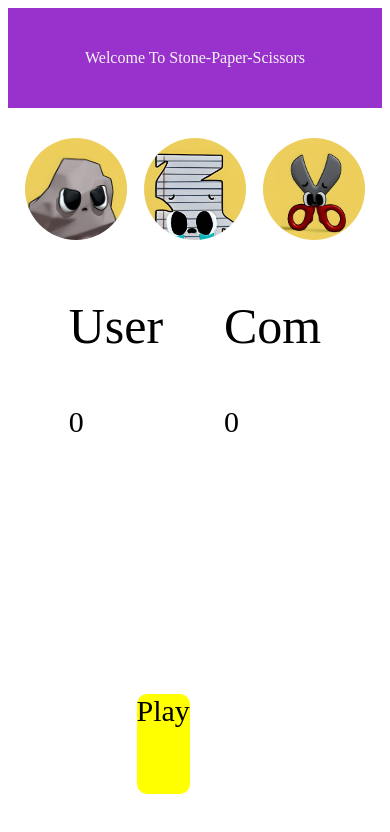
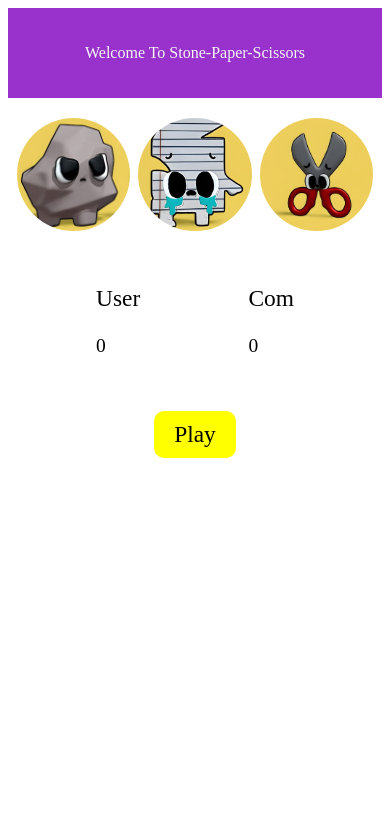
Before and after one commit to bhushansable/Stone-paper-Scissor-, a plain HTML site: page index.html in a window 390 px wide. Drawn offline with Linux system fonts and the light colour scheme.

Commit message:
Refactor CSS for improved layout and consistency in styling

```diff
--- a/style.css
+++ b/style.css
@@ -1,5 +1,6 @@
+/* HEADER */
 #header{
-    height: 100px;
+    padding: 20px 0;
     width: 100%;
     background-color: darkorchid;
     color: whitesmoke;
@@ -9,128 +10,96 @@
 }
 
 #title{
-    font-size: 2rem;
+    font-size: clamp(16px, 4vw, 32px);
 }
 
+
+/* MAIN AREA */
 #main{
-    height: 350px;
     width: 100%;
 }
 
 #choice{
-    height: 300px;
     width: 100%;
     display: flex;
-    justify-content:space-evenly;
+    justify-content: space-evenly;
+    padding: 20px 0;
+}
+
+
+/* GAME ELEMENT BUTTONS */
+.element{
+    width: 25vw;
+    height: 25vw;
+    max-width: 150px;
+    max-height: 150px;
+    background-size: cover;
+    background-position: center;
+    border-radius: 50%;
 }
 
 .border{
-    border: 1.5px solid transparent;
+    border: 2px solid transparent;
 }
 .border:hover{
      border: 4px solid black;
 }
 
-.element{
-    height: 200px;
-    width: 200px;
-    background-color: red;
-    position: relative;
-    top: 30px;
-    border-radius: 50%;
 
+/* IMAGES */
+#Stone{
+    background-image: url(Image/R.jpeg);
+}
+#Paper{
+    background-image: url(Image/p.jpeg);
+}
+#Scissors{
+    background-image: url(Image/S.jpeg);
 }
 
-#Stone{
-    background-image: url(Image/R.jpeg);
-    background-size: cover;
-}
 
-#Paper{
-    background-image: url(Image/p.jpeg);
-    background-size: cover;
-}
-
-#Scissors{
-    background-image: url(Image/S.jpeg);
-    background-size: cover;
-}
-
+/* SCOREBOARD */
 #scorebord{
-    height: 100px;
     width: 100%;
     display: flex;
     justify-content: space-evenly;
     align-items: center;
-}
-#u{
-   font-size: 50px;
-}
-#c{
-    font-size: 50px;
+    padding: 15px 0;
 }
 
-#u-{
-   font-size: 30px;
+#u, #c{
+    font-size: clamp(20px, 6vw, 40px);
 }
-#c-{
-    font-size: 30px;
+#u-, #c-{
+    font-size: clamp(16px, 5vw, 30px);
 }
 
+
+/* MESSAGE BOX */
 #meg {
-    position: absolute;
-    bottom: 50px;
-    left: 35%;
-    font-size: 50px;
-    height: 100px;
+    position: relative;
+    margin: 20px auto;
+    font-size: clamp(18px, 6vw, 40px);
     background: yellow;
     text-align: center;
     border-radius: 10px;
+    padding: 10px 20px;
+    width: fit-content;
 }
 
 
-/* moblie */
+/* MOBILE */
 @media (max-width:480px) {
-    .border{
-    border: 1.5px solid transparent;
-}
-.border:hover{
-     border: 2px solid black;
-}
 
     .element{
-    height: 100px;
-    width: 100px;
-    background-color: red;
-    position: relative;
-    top: 30px;
-    border-radius: 50%;
+        width: 28vw;
+        height: 28vw;
+        max-width: 110px;
+        max-height: 110px;
+    }
 
-}
-
-#meg {
-    position: absolute;
-    bottom: 50px;
-    left: 35%;
-    font-size: 30px;
-    height: 100px;
-    background: yellow;
-    text-align: center;
-    border-radius: 10px;
-}
-
-
-#title{
-    font-size: 1rem;
-}
-
-#scorebord {
-        height: 100px;
-        width: 100%;
-        display: flex;
-        justify-content: space-evenly;
-        align-items: center;
-        position: relative;
-        bottom: 150px;
+    #scorebord{
+        padding-top: 10px;
+        gap: 20px;
     }
 }
```
